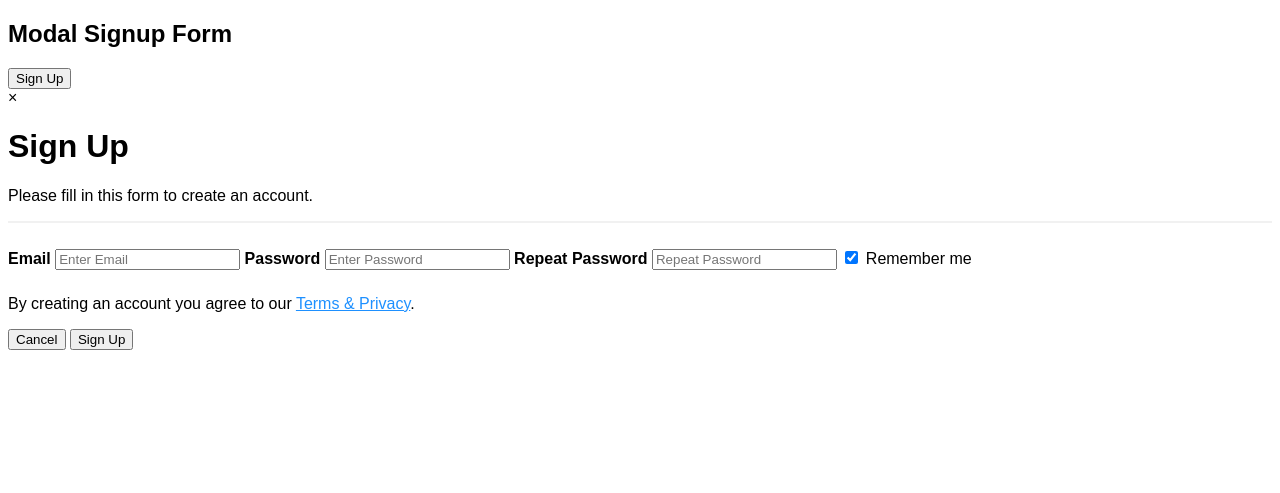
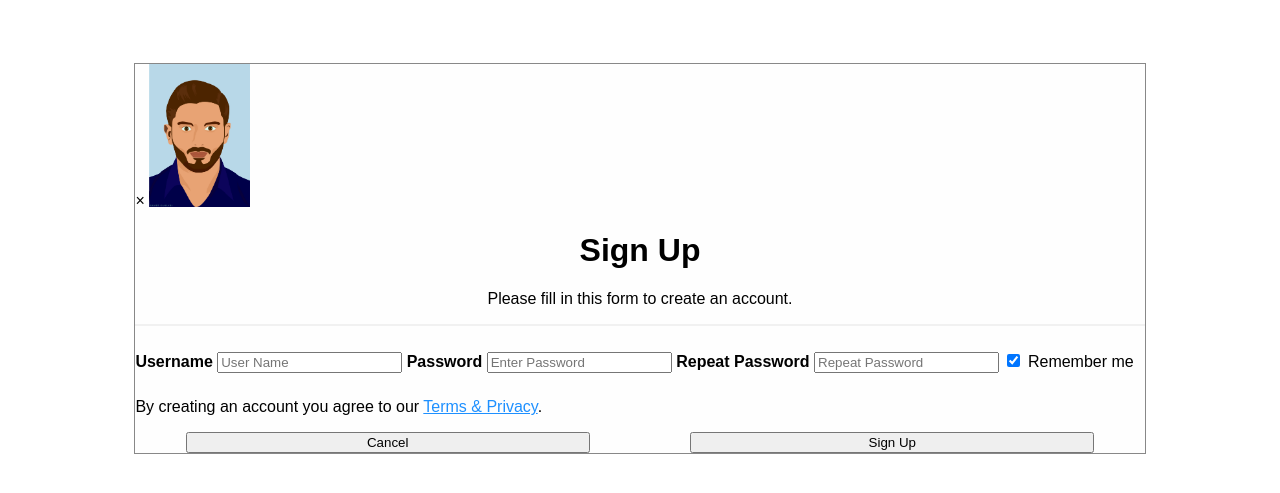
Before and after one commit to the-pandey-ji/MeraIdea, a PHP site: page /register.php in a window 1280 px wide. Shown: the top 493 px of the page. Run offline with PHP 8.4, Linux system fonts and the light colour scheme.

Commit message:
html part added to register.php

```diff
--- a/register.php
+++ b/register.php
@@ -83,25 +83,24 @@ if ($_SERVER['REQUEST_METHOD'] == "POST") {
 
 <body>
 
-    <h2>Modal Signup Form</h2>
+<div id="id02" class="modal">
+      <form class="modal-content" action="" method="POST">
+        <div class="imgcontainer">
+        <span onclick="document.getElementById('id02').style.display='block'" class="close" title="Close">&times;</span>
+        <img src="photos/avatar.png" alt="Avatar" style="width: 10%;" class="avatar">
+      </div>
+        <div class="container">
+          <h1 style="  text-align: center;">Sign Up</h1>
+          <p style="  text-align: center;">Please fill in this form to create an account.</p>
+          <hr>
+          <label for="username"><b>Username</b></label>
+          <input type="text" placeholder="User Name" name="username" required>
 
-    <button onclick="document.getElementById('id01').style.display='block'" style="width:auto;">Sign Up</button>
+          <label for="password"><b>Password</b></label>
+          <input type="password" placeholder="Enter Password" name="password" required>
 
-    <div id="id01" class="modal">
-        <span onclick="document.getElementById('id01').style.display='none'" class="close" title="Close Modal">&times;</span>
-        <form class="modal-content" action="/action_page.php">
-            <div class="container">
-                <h1>Sign Up</h1>
-                <p>Please fill in this form to create an account.</p>
-                <hr>
-                <label for="email"><b>Email</b></label>
-                <input type="text" placeholder="Enter Email" name="email" required>
-
-                <label for="psw"><b>Password</b></label>
-                <input type="password" placeholder="Enter Password" name="psw" required>
-
-                <label for="psw-repeat"><b>Repeat Password</b></label>
-                <input type="password" placeholder="Repeat Password" name="psw-repeat" required>
+          <label for="confirm_password"><b>Repeat Password</b></label>
+          <input type="password" placeholder="Repeat Password" name="confirm_password" required>
 
           <label>
             <input type="checkbox" checked="checked" name="remember" style="margin-bottom:15px"> Remember me
@@ -110,24 +109,13 @@ if ($_SERVER['REQUEST_METHOD'] == "POST") {
           <p>By creating an account you agree to our <a href="#" style="color:dodgerblue">Terms & Privacy</a>.</p>
 
           <div class="clearfix">
-                    <button type="button" onclick="document.getElementById('id01').style.display='none'" class="cancelbtn">Cancel</button>
+            <button type="button" onclick="document.getElementById('id02').style.display='none'" class="cancelbtn">Cancel</button>
             <button type="submit" class="signupbtn">Sign Up</button>
           </div>
         </div>
       </form>
     </div>
 
-    <script>
-        // Get the modal
-        var modal = document.getElementById('id01');
-
-        // When the user clicks anywhere outside of the modal, close it
-        window.onclick = function(event) {
-            if (event.target == modal) {
-                modal.style.display = "none";
-            }
-        }
-    </script>
 
 </body>
 
```
Lines whose indentation alone changed are shown as unchanged.
